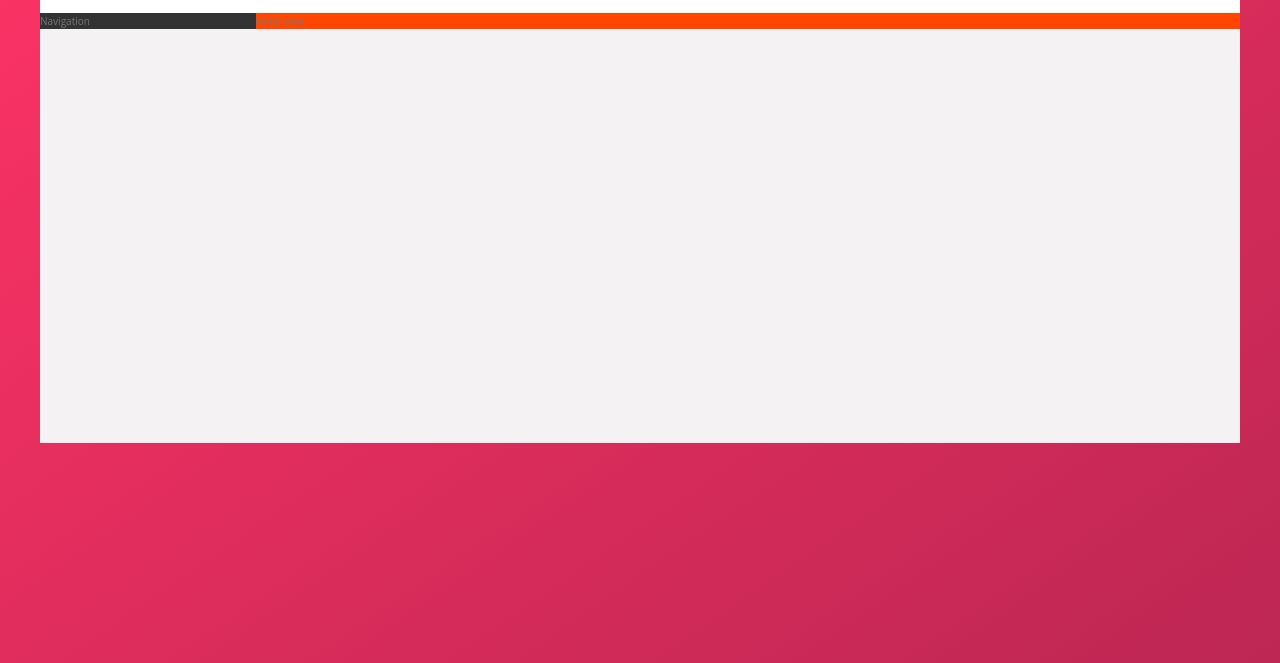
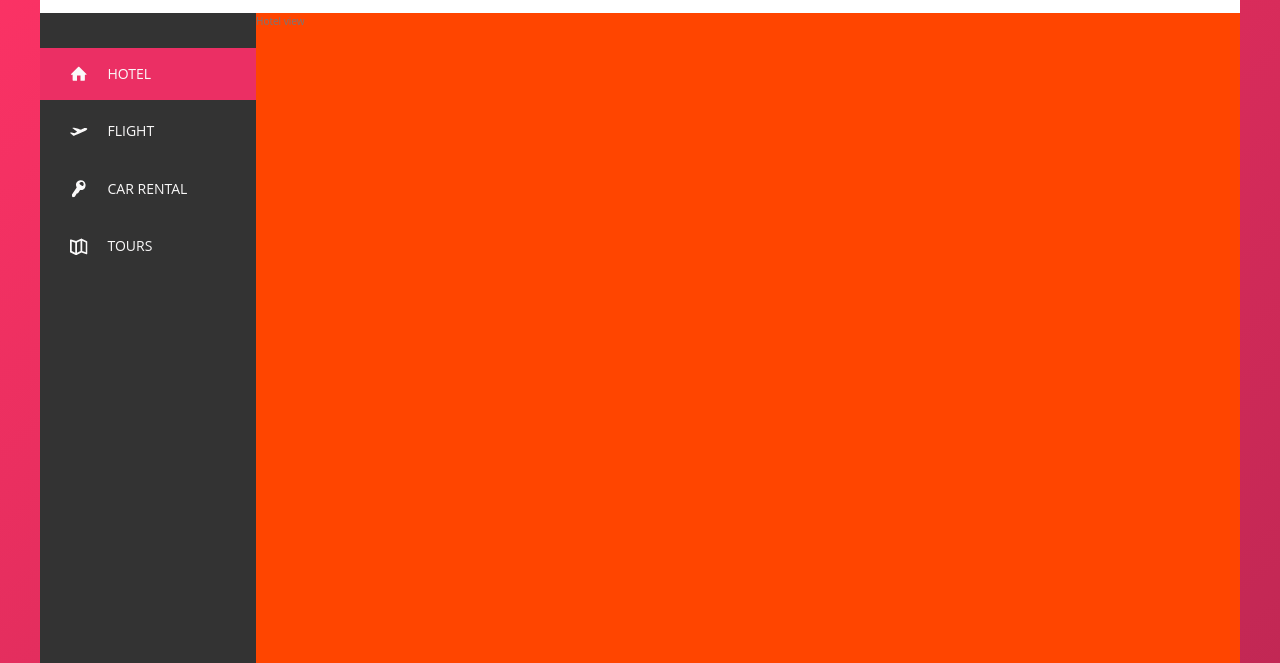
Before and after one commit to kaqak/flexex, a website: page index.html in a window 1280 px wide. Shown: the part 137-800 px from the top of the page. Drawn offline with Linux system fonts and the light colour scheme.

Commit message:
Designing the navbar(side)

```diff
--- a/index.html
+++ b/index.html
@@ -39,8 +39,45 @@
         </header>
         <div class="content">
             <nav class="sidebar">
-                Navigation
+                <ul class="side-nav">
+                    <li class="side-nav__item side-nav__item--active">
+                        <a href="#" class="side-nav__link">
+                            <svg class="side-nav__icon">
+                                <use xlink:href="/img/sprite.svg#icon-home"></use>
+                            </svg>
+                            <span>Hotel</span>
+                        </a>
+                    </li>
+                    <li class="side-nav__item">
+                        <a href="#" class="side-nav__link">
+                            <svg class="side-nav__icon">
+                                <use xlink:href="/img/sprite.svg#icon-aircraft-take-off"></use>
+                            </svg>
+                            <span>Flight</span>
+                        </a>
+                    </li>
+                    <li class="side-nav__item">
+                        <a href="#" class="side-nav__link">
+                            <svg class="side-nav__icon">
+                                <use xlink:href="/img/sprite.svg#icon-key"></use>
+                            </svg>
+                            <span>Car rental</span>
+                        </a>
+                    </li>
+                    <li class="side-nav__item">
+                        <a href="#" class="side-nav__link">
+                            <svg class="side-nav__icon">
+                                <use xlink:href="/img/sprite.svg#icon-map"></use>
+                            </svg>
+                            <span>Tours</span>
+                        </a>
+                    </li>
+                </ul>
+            <div class="legal">
+                 &copy; 2021 by Kaqak. All rights reserved.
+            </div>
             </nav>
+
             <main class="hotel-view">
                 Hotel view
             </main>
--- a/sass/_components.scss
+++ b/sass/_components.scss
@@ -3,15 +3,12 @@
     height: 3.25rem;
     margin-left: 2rem;
 }
-
 //////////////////////////////////////////////////////////SEARCH/
 .search{
     flex: 0 0 40%;
-
     display: flex;
     align-items: center;
     justify-content: center;
-
 
     &__input{
         font-family: inherit;
@@ -52,9 +49,7 @@
         width: 2rem;
         height: 2rem;
         fill: var(--color-grey-dark-3);
-
     }
-
 }
 
 /////////////////////////////////////////////////////////USER NAVIGATION/
@@ -105,3 +100,69 @@
     }
 
 }
+/////////////////////////////////////////////
+//SIDE NAVIGATION
+
+.side-nav{
+    font-size: 1.4rem;
+    list-style: none;
+    margin-top: 3.5rem;
+    &__item{
+        position: relative;
+        &:not(:last-child){
+            margin-bottom:  .5rem;
+        }
+    }
+    &__item:before{
+        content: "";
+        position: absolute;
+        top: 0;
+        left: 0;
+        height: 100%;
+        width: 3px;
+        background-color: var(--color-primary );
+        transform: scaleY(0);
+        transform-origin:center;
+        transition: transform .2s,
+                    width .4s cubic-bezier(1, 0, 0, 1) .2s,
+                    background-color .1s;
+    }
+    &__item:hover::before,
+    &__item--active::before{
+        transform: scaleY(1);
+        width: 100%;
+    }
+    &__item:active::before{
+        background-color:var (--color-primary-light);
+    }
+    &__link:link,
+    &__link:visited{
+            color: var(--color-grey-light-1);
+            text-decoration: none;
+            text-transform: uppercase;
+            display: inline-block;
+            padding: 1.5rem 3rem;
+            display: flex;
+            align-items: center;
+            position: relative;
+            z-index: 10;
+    }
+
+    &__icon{
+        width: 1.75rem;
+        height: 1.75rem;
+        margin-right: 2rem;
+        fill: currentColor;
+    }
+}
+
+
+/////////////////////////////////////////////
+//SIDE NAVIGATION
+
+.legal{
+    font-size: 1.2rem;
+    color: var(--color-grey-light-4);
+    text-align:center;
+    padding: 2.5rem;
+}
--- a/sass/_layout.scss
+++ b/sass/_layout.scss
@@ -24,10 +24,15 @@
 .sidebar{
     background-color: var(--color-grey-dark-1);
     flex: 0 0 18%;
+    display: flex;
+    flex-direction: column;
+    justify-content: space-between;
+
 }
 
 .hotel-view{
     background-color: orangered;
     flex: 1;
+    height: 80rem;
 
 }
```
Also changed, not shown: css/style.css.
